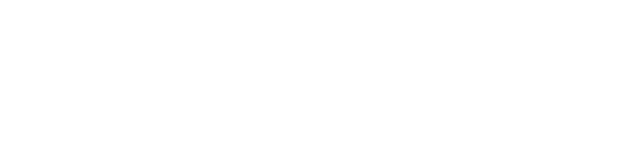
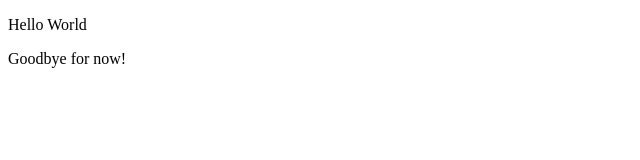
Before and after one commit to foreverko48/mimidesu-2020-10-29, a plain HTML site: page index.html in a window 1280 px wide. Shown: the whole page, without its empty margins (0-640 px from the left). Drawn offline with Linux system fonts and the light colour scheme.

Commit message:
updated index.html,changed title, updated content

```diff
--- a/index.html
+++ b/index.html
@@ -3,9 +3,10 @@
 <head>
     <meta charset="UTF-8">
     <meta name="viewport" content="width=device-width, initial-scale=1.0">
-    <title>My first Git Project</title>
+    <title>This is a new title</title>
 </head>
 <body>
-
+    <p>Hello World</p>
+    <p>Goodbye for now!</p>
 </body>
 </html>
```
